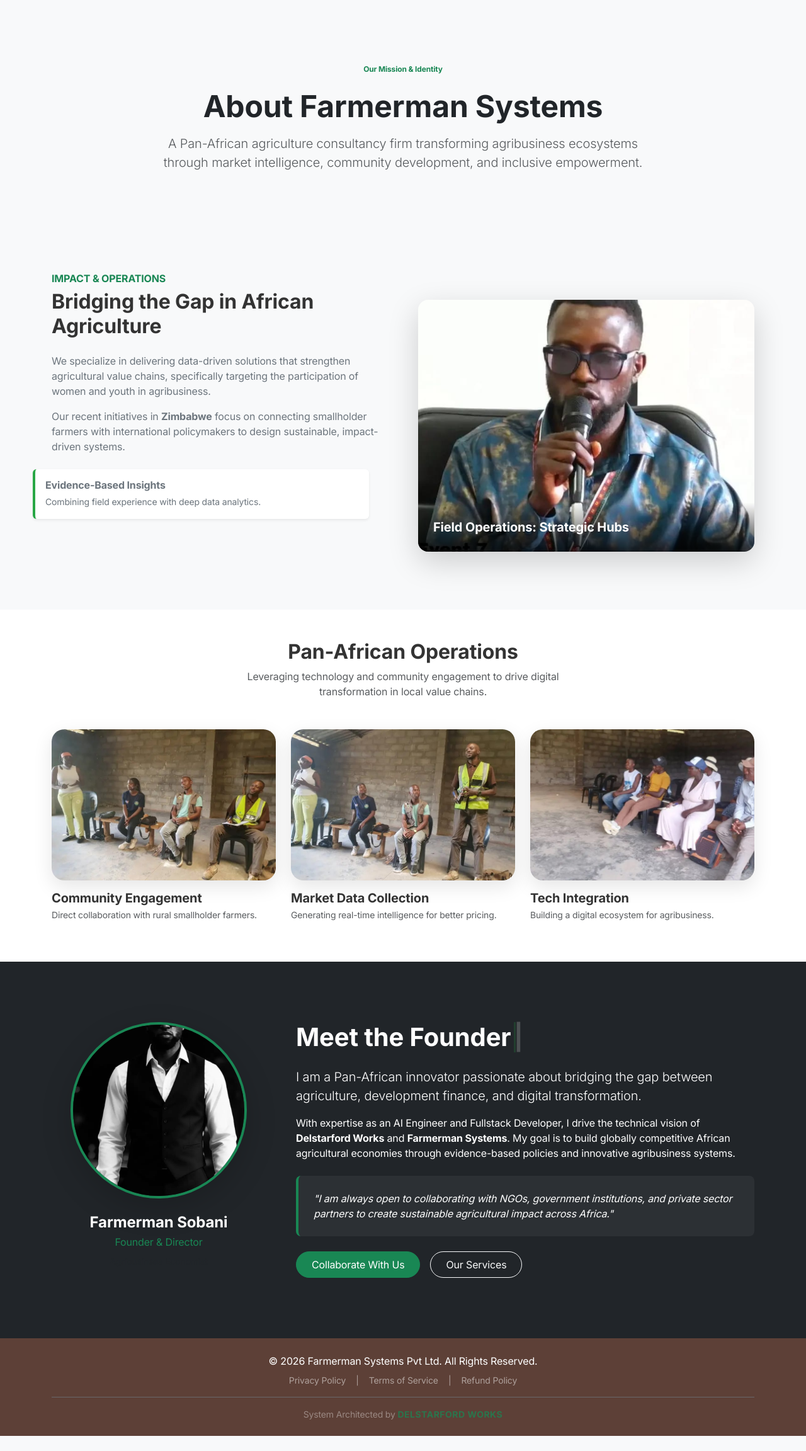
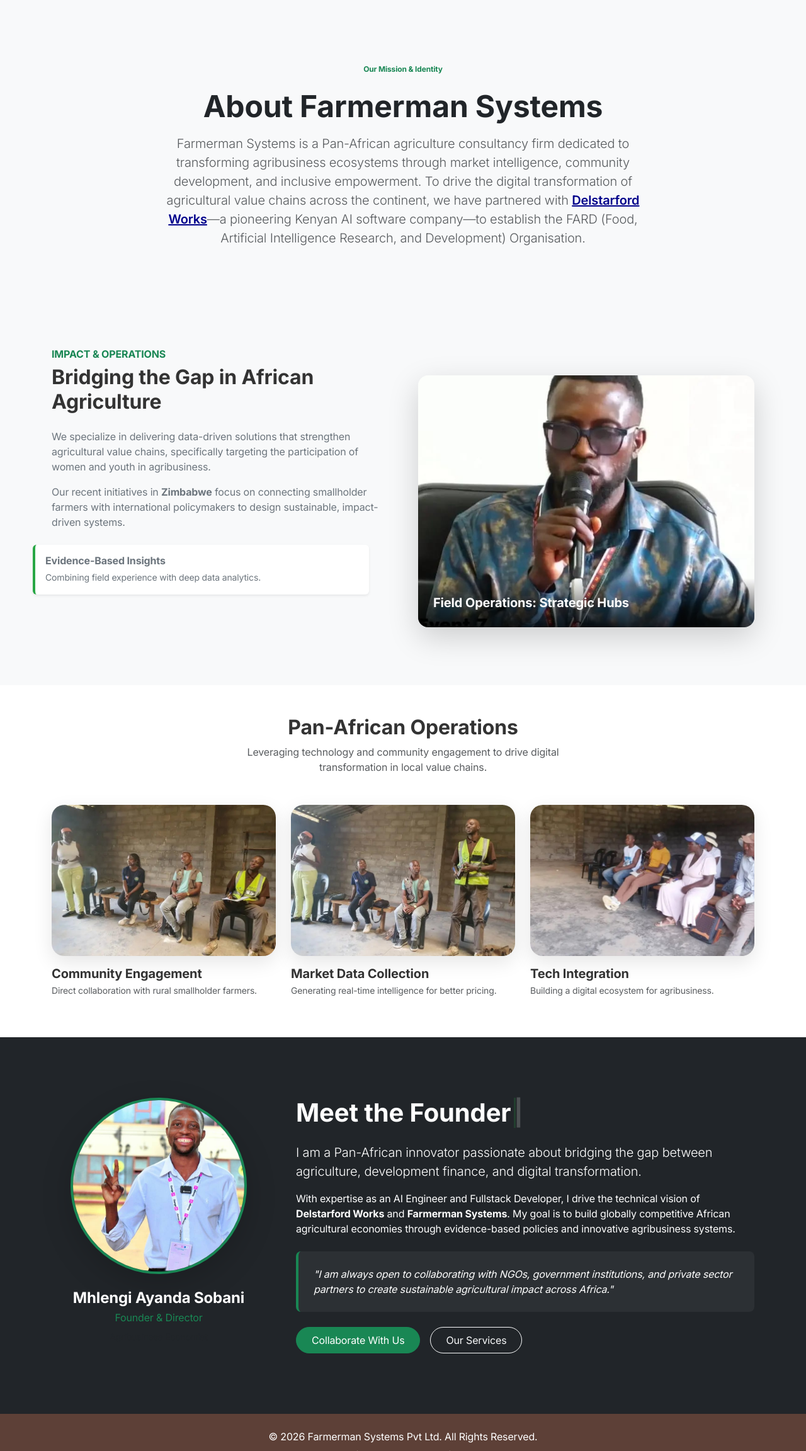
Before and after one commit to delstarford123/FARMERMA-SYSTEMS, a Flask app: page /about in a window 1280 px wide. Shown: the part 94-2398 px from the top of the page at 63% size. Before the commit the page ends 2374 px from the top, so only its background shows below. Run offline with Flask 3, Linux system fonts and the light colour scheme; data that the repository does not hold is empty; some libraries are stand-ins or nearby versions.

Commit message:
LAST IN TIME

```diff
--- a/main.py
+++ b/main.py
@@ -2559,7 +2559,6 @@ if __name__ == "__main__":
     import os
     port = int(os.environ.get("PORT", 5000))
 
-
     print(f"\n Farmerman Systems is LIVE!")
     print(f" Click here to open: http://127.0.0.1:{port}\n")
 
--- a/templates/about us.html
+++ b/templates/about us.html
@@ -79,12 +79,12 @@
     <div class="container py-4 py-md-5">
         <div class="row justify-content-center text-center">
             <div class="col-12 col-lg-10 px-3">
-                <span class="badge bg-soft-success text-success px-3 py-2 rounded-pill mb-3 reveal-up">Our Mission & Identity</span>
-                <h1 class="display-5 display-md-4 fw-bold text-dark mb-3 main-title">About Farmerman Systems</h1>
-                <p class="lead text-muted main-lead mx-auto" style="max-width: 800px;">
-                    A Pan-African agriculture consultancy firm transforming agribusiness ecosystems through market intelligence, community development, and inclusive empowerment.
-                </p>
-            </div>
+    <span class="badge bg-soft-success text-success px-3 py-2 rounded-pill mb-3 reveal-up">Our Mission & Identity</span>
+    <h1 class="display-5 display-md-4 fw-bold text-dark mb-3 main-title">About Farmerman Systems</h1>
+    <p class="lead text-muted main-lead mx-auto" style="max-width: 800px;">
+        Farmerman Systems is a Pan-African agriculture consultancy firm dedicated to transforming agribusiness ecosystems through market intelligence, community development, and inclusive empowerment. To drive the digital transformation of agricultural value chains across the continent, we have partnered with <a href="https://www.delstarfordworks.co.ke" target="_blank" rel="noopener noreferrer" style="color: darkblue; text-decoration: underline; font-weight: 600;">Delstarford Works</a>—a pioneering Kenyan AI software company—to establish the FARD (Food, Artificial Intelligence Research, and Development) Organisation.
+    </p>
+</div>
         </div>
     </div>
 </section>
@@ -164,7 +164,7 @@
                         <img src="{{ url_for('static', filename='1.jpeg') }}" alt="Delstarford Isaiah - Founder" class="w-100 h-100 object-fit-cover founder-img">
                     </div>
                     <div class="mt-4">
-                        <h4 class="fw-bold mb-1 founder-name">Farmerman Sobani</h4>
+                        <h4 class="fw-bold mb-1 founder-name">Mhlengi Ayanda Sobani</h4>
                         <p class="text-success mb-0 founder-title">Founder & Director</p>
                         <p class="small text-muted mt-2">Agribusiness Economist</p>
                     </div>
```
Also changed, not shown: static/1.jpeg, static/12.jpeg (added).
